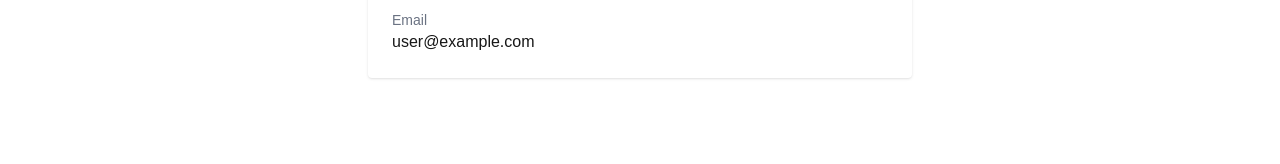
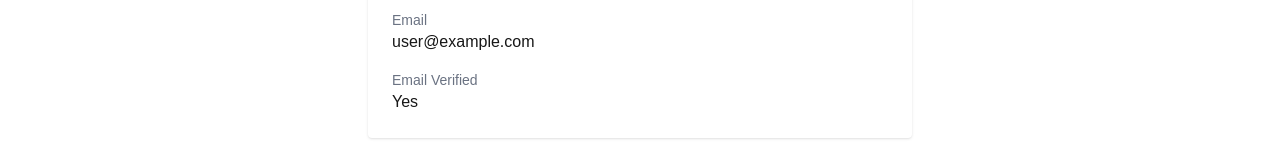
Before and after one commit to navyjosh/Open-Gift-Exchange, a Next.js app: page /profile in a window 1280 px wide. Shown: the part 247-411 px from the top of the page. Built offline with nearby package versions, Linux system fonts and the light colour scheme; no server answers; the database is empty; sample sign-in values are in the browser's storage.

Commit message:
add email verification to user profile

```diff
--- a/app/profile/page.tsx
+++ b/app/profile/page.tsx
@@ -22,6 +22,10 @@
                     <p className="text-sm text-gray-500">Email</p>
                     <p className="font-medium">{session.user.email}</p>
                 </div>
+                <div>
+                    <p className='text-sm text-gray-500'>Email Verified</p>
+                    <p className='font-medium'>{session.user.emailVerified === null ? 'No' : 'Yes'}</p>
+                </div>
                 {/* Add more profile fields or settings here */}
             </div>
         </div>
```
